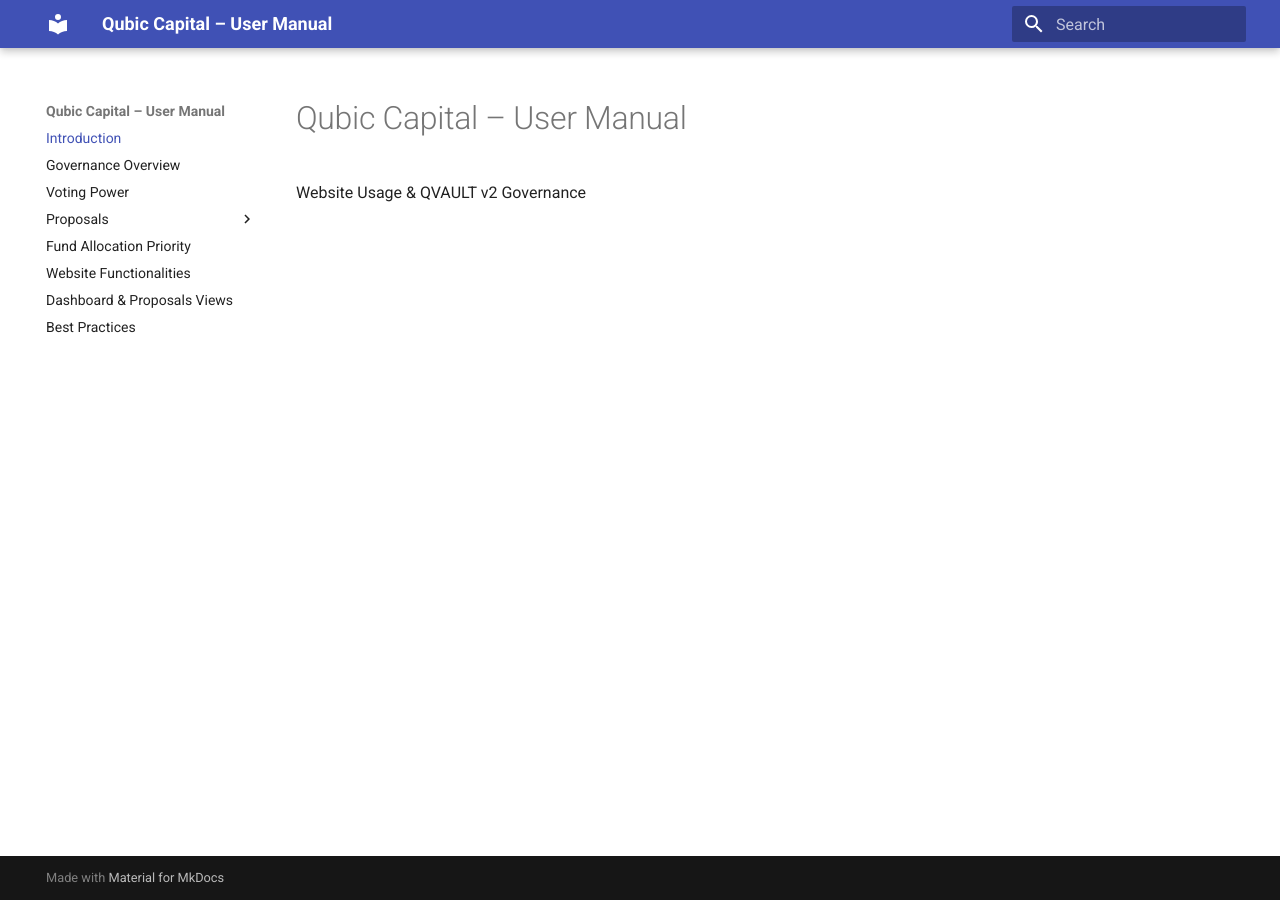
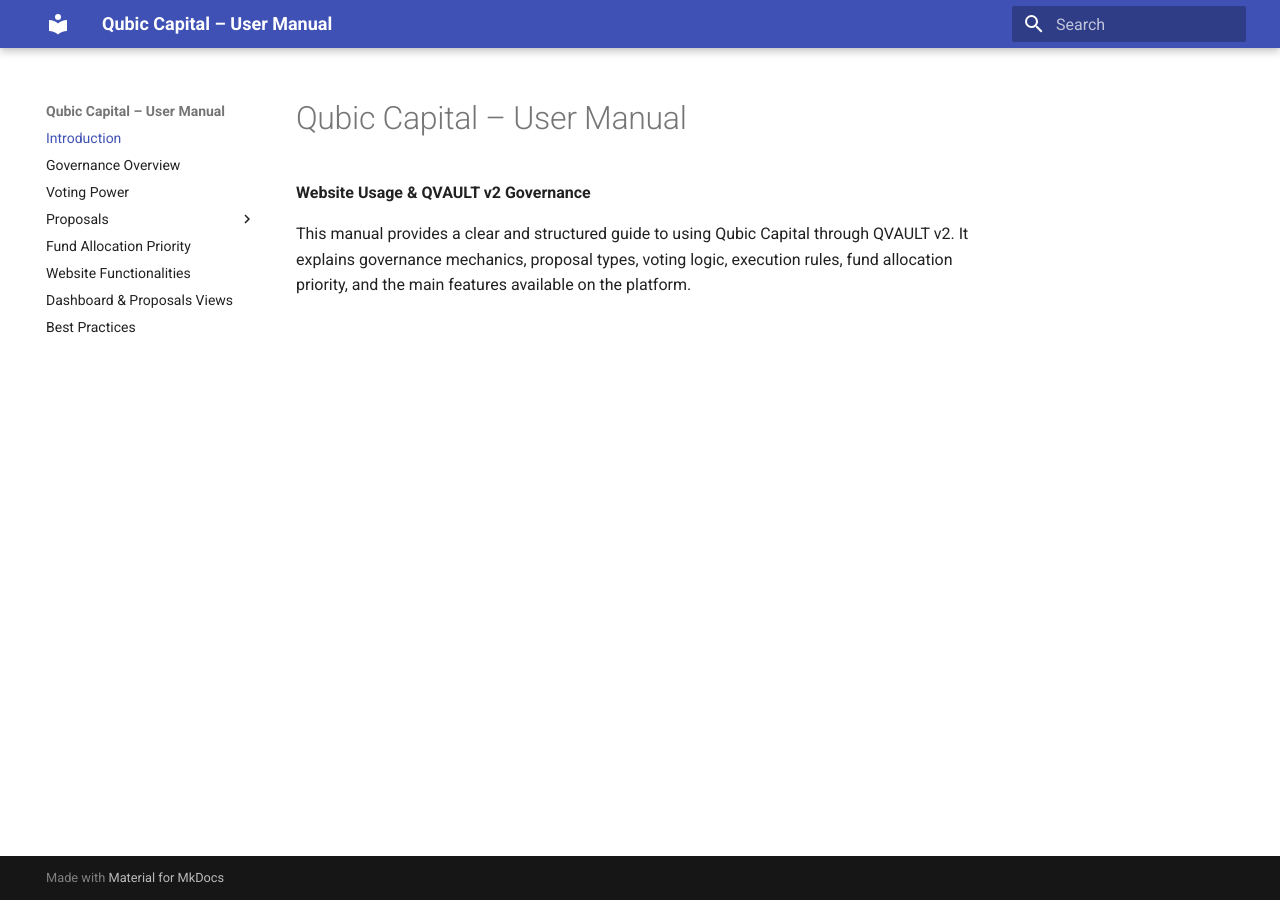
Before and after one commit to HermanToothrot10/qubic-capital-manual, an MkDocs documentation site: the page built from docs/index.md, in a window 1280 px wide. Built offline with MkDocs 1.6.1 and Material for MkDocs 9.7.7, drawn with Linux system fonts in a browser that asks for light colours.

Commit message:
Update index.md

```diff
--- a/docs/index.md
+++ b/docs/index.md
@@ -1,3 +1,5 @@
 # Qubic Capital – User Manual
 
-Website Usage & QVAULT v2 Governance
+**Website Usage & QVAULT v2 Governance**
+
+This manual provides a clear and structured guide to using Qubic Capital through QVAULT v2. It explains governance mechanics, proposal types, voting logic, execution rules, fund allocation priority, and the main features available on the platform.
```
